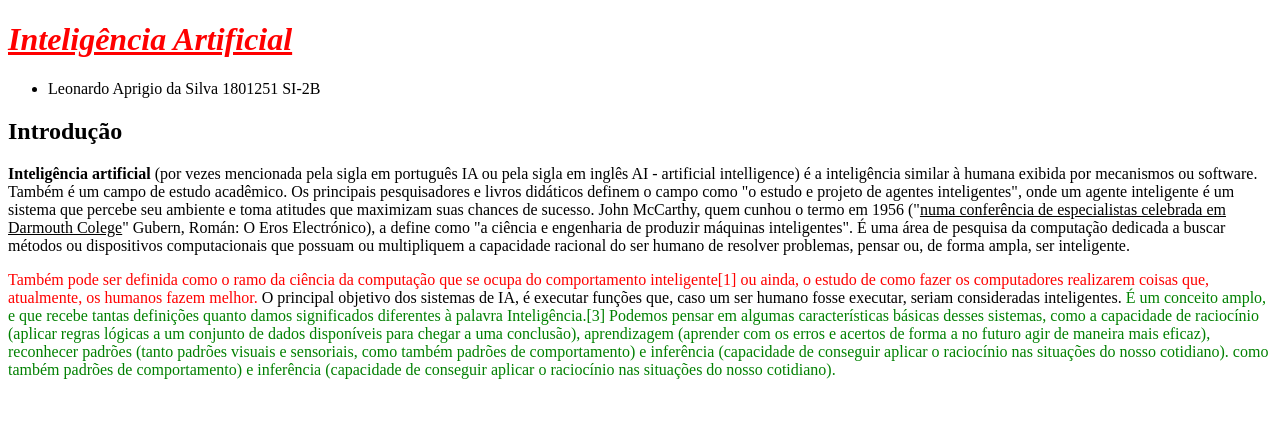
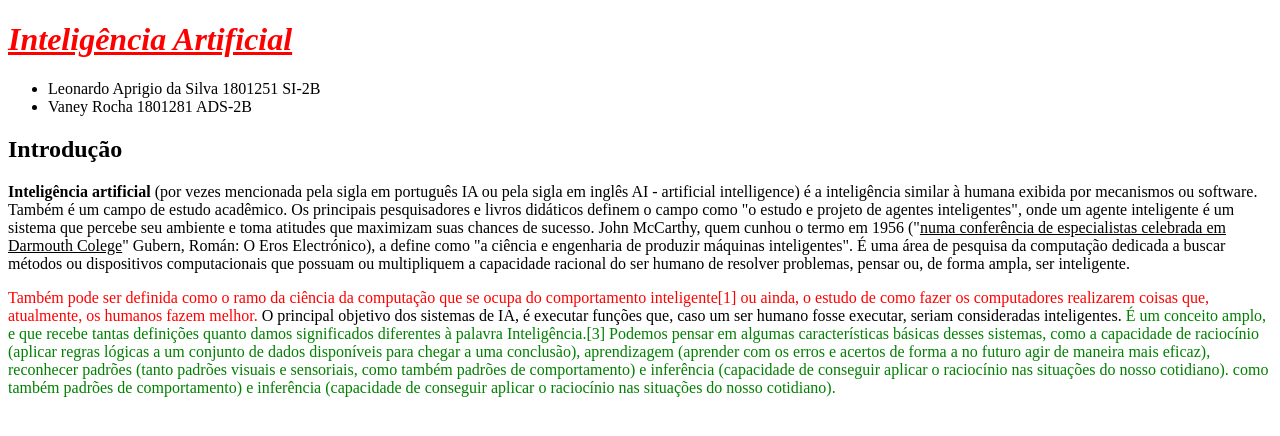
Before and after one commit to leooAprigioo/AC-3---TecWeb, a plain HTML site: page index.html in a window 1280 px wide. Drawn offline with Linux system fonts and the light colour scheme.

Commit message:
Alteração no Arquivo

```diff
--- a/index.html
+++ b/index.html
@@ -14,6 +14,7 @@
                 <header class=cabecalho>
                     <ul>
                         <li>Leonardo Aprigio da Silva 1801251 SI-2B</li>
+                        <li>Vaney Rocha 1801281 ADS-2B</li>
                     </ul>
                     <h2>Introdução</h2>
                 </header>
```
